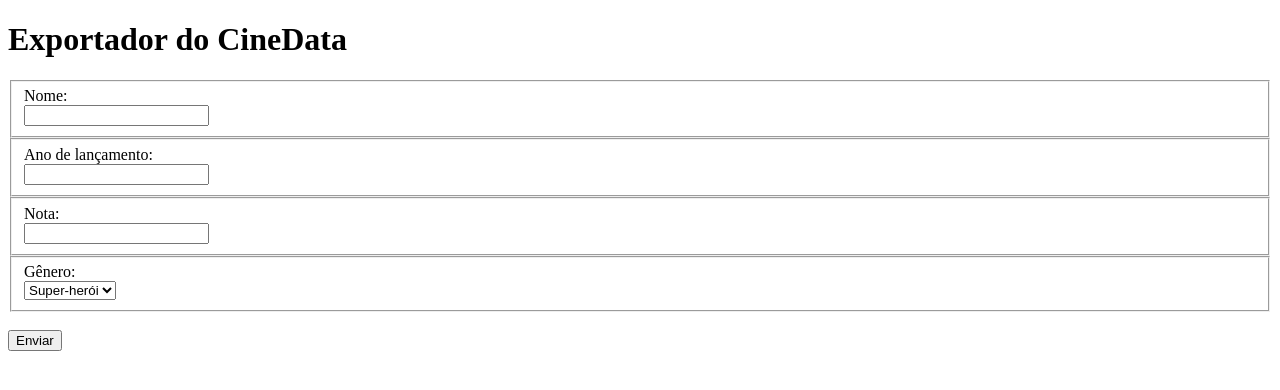
After one commit to efernandes535/PHP_Criando_sua_Aplica--o, a PHP site: page /public/index.html in a window 1280 px wide. The commit adds this page. Shown: the top 390 px of the page. Run offline with PHP 8.4, Linux system fonts and the light colour scheme.

Commit message:
Conclui o curso - PHP: evolua seu conhecimento e organize seu código

```diff
--- /dev/null
+++ b/cineData/filme.json
@@ -0,0 +1 @@
+{"nome":"Matrix","anoLancamento":"1999","nota":"8.7","genero":"acao"}
--- /dev/null
+++ b/cineData/public/index.html
@@ -0,0 +1,39 @@
+<!DOCTYPE html>
+<html lang="en">
+<head>
+    <meta charset="UTF-8">
+    <meta name="viewport" content="width=device-width, initial-scale=1.0">
+    <title>Document</title>
+</head>
+<body>
+<h1>Exportador do CineData</h1>
+<form action="exporta-arquivo.php" method="post">
+    <fieldset>
+        <label for="nome">Nome:</label> <br>
+        <input type="text" name="nome" id="nome" required>
+    </fieldset>
+
+    <fieldset>
+        <label for="ano">Ano de lançamento:</label> <br>
+        <input type="year" name="ano" id="ano" required>
+    </fieldset>
+
+    <fieldset>
+        <label for="nome">Nota:</label> <br>
+        <input type="number" name="nota" id="nota" required step="0.1">
+    </fieldset>
+
+    <fieldset>
+        <label for="nome">Gênero:</label> <br>
+        <select name="genero" id="genero">
+            <option value="super-heroi">Super-herói</option>
+            <option value="comedia">Comédia</option>
+            <option value="acao">Ação</option>
+        </select>
+    </fieldset>
+
+    <br>
+    <input type="submit" value="Enviar">
+</form>
+</body>
+</html>
--- /dev/null
+++ b/cineData/public/sucesso.php
@@ -0,0 +1 @@
+<h1>Sucesso! Filme <?php echo $_GET['filme']; ?> inserido.</h1>
```
Also changed, not shown: cineData/importar.php (added, +7 -0 lines), cineData/index.php (renamed from cinedata.php.php, +5 -22 lines), cineData/public/exporta-arquivo.php (added, +7 -0 lines), cineData/src/funcoes.php (added, +27 -0 lines).
